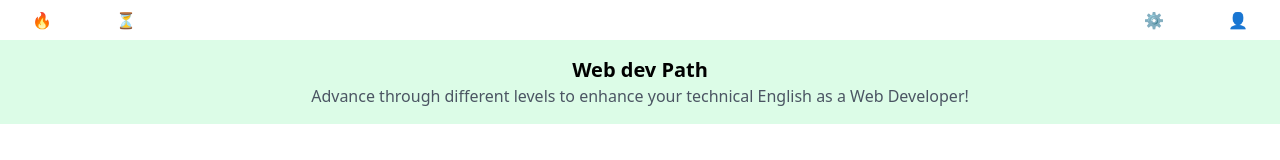
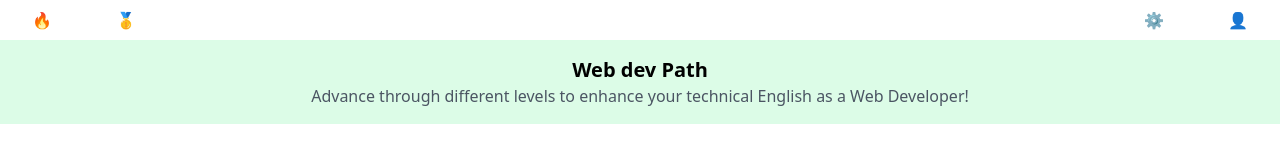
Before and after one commit to No-Country-simulation/equipo-c23-87-webapp, a Next.js app: page / in a window 1280 px wide. Shown: the top 160 px of the page. Built offline with nearby package versions, Linux system fonts and the light colour scheme.

Commit message:
fix: Add the right icon to represent the medals earned by the user

```diff
--- a/app/components/WebDevPath.tsx
+++ b/app/components/WebDevPath.tsx
@@ -9,7 +9,7 @@ export default function WebDevPath() {
       <div className="flex justify-between items-center w-full px-8 pt-2 pb-2">
         <div className="flex gap-x-16">
          <span>🔥</span>
-         <span>⏳</span>
+         <span>🥇</span>
         </div>
 
         <div className="flex gap-x-16">
--- a/package.json
+++ b/package.json
@@ -3,7 +3,8 @@
   "scripts": {
     "build": "next build",
     "dev": "next dev --turbopack",
-    "start": "next start"
+    "start": "next start",
+    "dep": "vercel && vercel --prod"
   },
   "dependencies": {
     "@heroicons/react": "^2.2.0",
```
